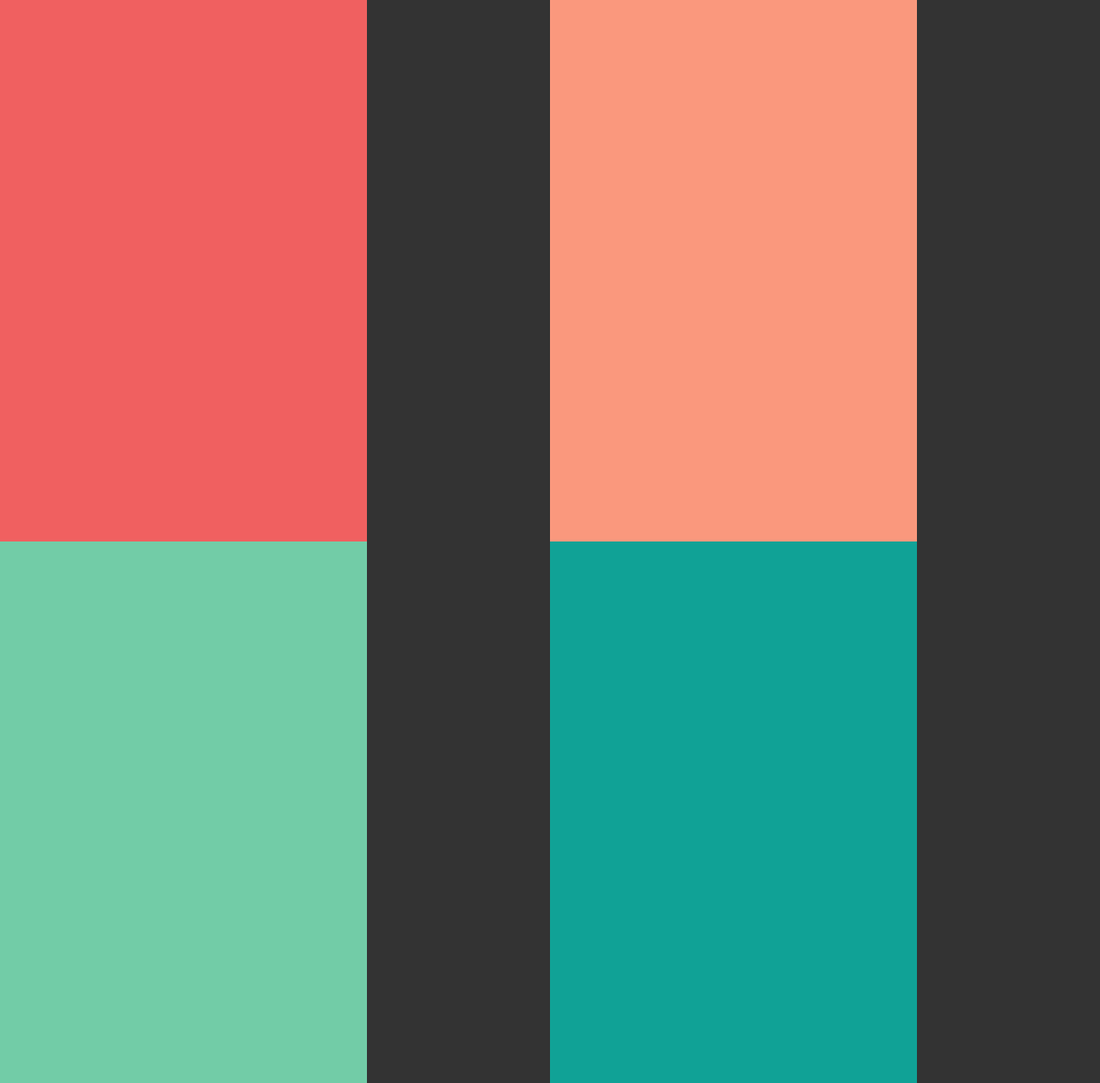
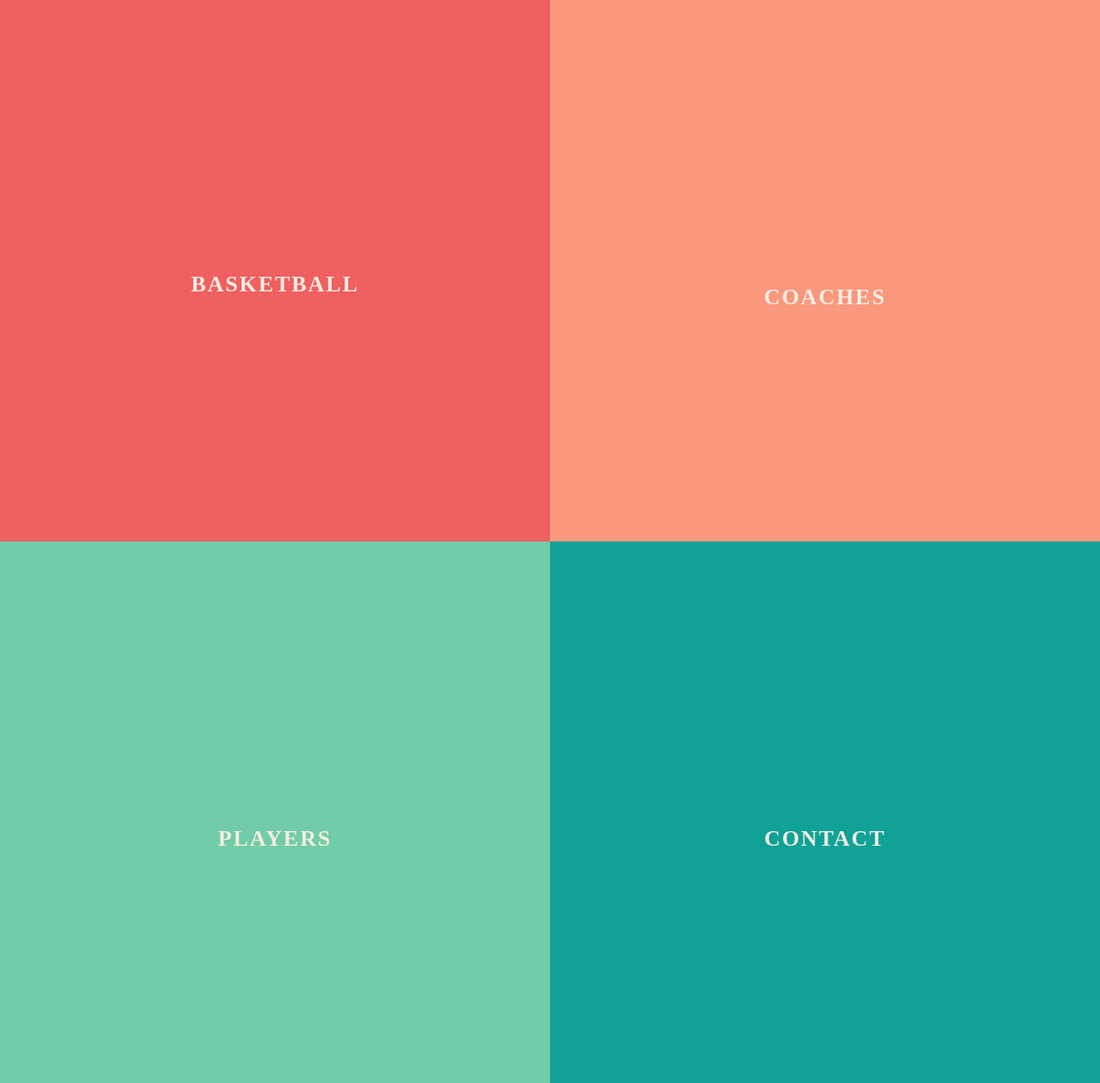
Before and after one commit to 91shetty/91shetty.github.io, a PHP site: page /pitch/trial.html in a window 1280 px wide. Shown: the whole page at 86% size. Run offline with PHP 8.4, Linux system fonts and the light colour scheme; some libraries are stand-ins or nearby versions; some web fonts are replaced.

Commit message:
unchanging changes

```diff
--- a/pitch/component.css
+++ b/pitch/component.css
@@ -1,6 +1,6 @@
 @import url(http://fonts.googleapis.com/css?family=Lato:300,400,700);
 
-/*@font-face {
+@font-face {
 	font-family: 'icomoon';
 	src:url('../fonts/icomoon.eot');
 	src:url('../fonts/icomoon.eot?#iefix') format('embedded-opentype'),
@@ -9,7 +9,7 @@
 		url('../fonts/icomoon.svg#icomoon') format('svg');
 	font-weight: normal;
 	font-style: normal;
-}*/
+}
 
 body, html { font-size: 100%; padding: 0; margin: 0; height: 100%;}
 
@@ -54,8 +54,8 @@ a:hover {
 
 .bl-main > section {
 	position: absolute;
-	width: calc(100% / 3);
-	height: 100%;
+	width: 50%;
+	height: 50%;
 }
 
 .bl-main > section:first-child {
```
